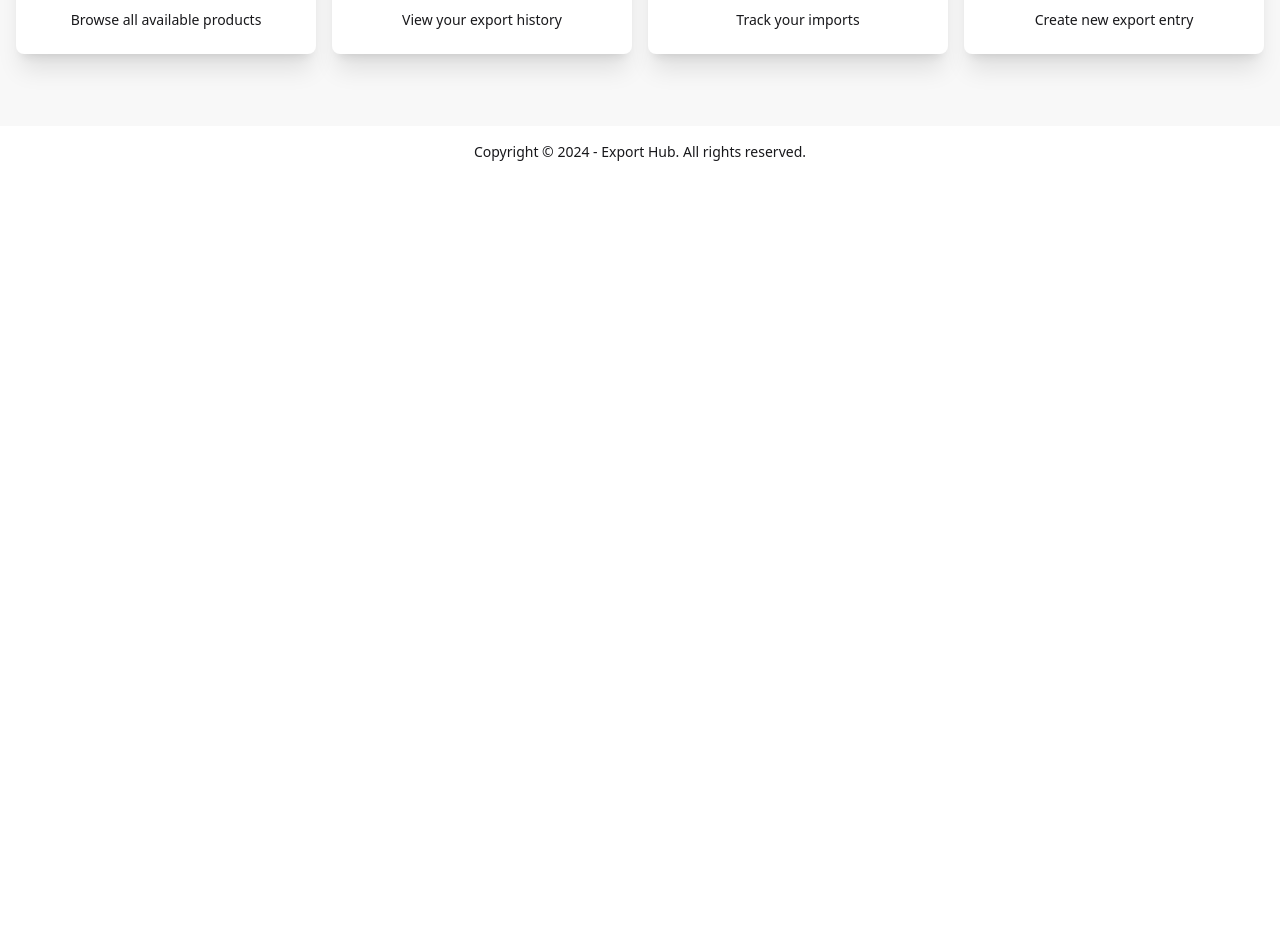
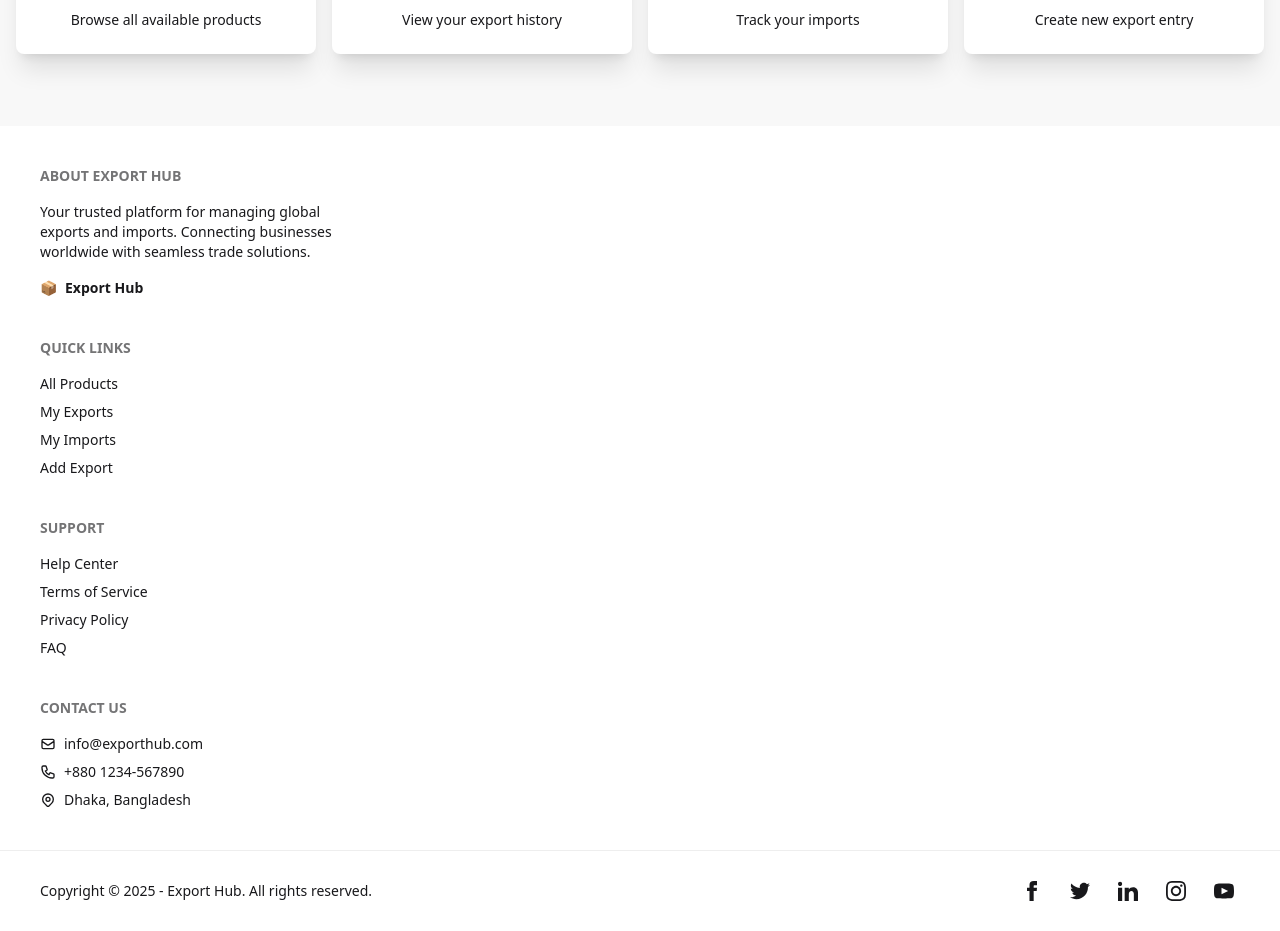
Before and after one commit to Nayem-51/client_10, a React (Vite) app: page / in a window 1280 px wide. Shown: the part 806-1737 px from the top of the page. Before the commit the page ends 984 px from the top, so only its background shows below. Built offline with nearby package versions, Linux system fonts and the light colour scheme.

Commit message:
Layout header change

```diff
--- a/src/Layout/Root.jsx
+++ b/src/Layout/Root.jsx
@@ -57,10 +57,10 @@
         {/* Right Side - Login/Register or User Profile */}
         <div className="flex-none">
           {user ? (
-            <div className="flex items-center gap-4">
-              <span className="text-sm hidden md:inline">Welcome, {user.name || user.email}!</span>
+            <div className="flex items-center gap-3">
+              {/* User Avatar with Dropdown */}
               <div className="dropdown dropdown-end">
-                <label tabIndex={0} className="btn btn-ghost btn-circle avatar">
+                <label tabIndex={0} className="btn btn-ghost btn-circle avatar cursor-pointer">
                   <div className="w-10 h-10 rounded-full ring ring-primary ring-offset-base-100 ring-offset-2 overflow-hidden">
                     {user.image ? (
                       <img
@@ -105,17 +105,26 @@
                   <li><Link to="/profile">Profile</Link></li>
                   <li><Link to="/my-exports">My Exports</Link></li>
                   <li><Link to="/my-imports">My Imports</Link></li>
-                  <div className="divider my-0"></div>
-                  <li><button onClick={handleLogout} className="text-error">Logout</button></li>
                 </ul>
               </div>
+
+              {/* Logout Button */}
+              <button
+                onClick={handleLogout}
+                className="btn btn-outline btn-error btn-sm"
+              >
+                <svg xmlns="http://www.w3.org/2000/svg" className="h-5 w-5" fill="none" viewBox="0 0 24 24" stroke="currentColor">
+                  <path strokeLinecap="round" strokeLinejoin="round" strokeWidth={2} d="M17 16l4-4m0 0l-4-4m4 4H7m6 4v1a3 3 0 01-3 3H6a3 3 0 01-3-3V7a3 3 0 013-3h4a3 3 0 013 3v1" />
+                </svg>
+                <span className="hidden sm:inline">Logout</span>
+              </button>
             </div>
           ) : (
             <div className="flex gap-2">
-              <Link to="/signin" className="btn btn-ghost">
+              <Link to="/signin" className="btn btn-ghost btn-sm">
                 Login
               </Link>
-              <Link to="/signup" className="btn btn-primary">
+              <Link to="/signup" className="btn btn-primary btn-sm">
                 Register
               </Link>
             </div>
@@ -159,9 +168,135 @@
       </main>
 
       {/* Footer */}
-      <footer className="footer footer-center p-4 bg-base-100 text-base-content mt-8">
-        <div>
-          <p>Copyright © 2024 - Export Hub. All rights reserved.</p>
+      <footer className="bg-base-100 text-base-content mt-8">
+        <div className="footer p-10 container mx-auto">
+          {/* Company Info */}
+          <nav>
+            <h6 className="footer-title">About Export Hub</h6>
+            <p className="max-w-xs text-sm">
+              Your trusted platform for managing global exports and imports.
+              Connecting businesses worldwide with seamless trade solutions.
+            </p>
+            <div className="flex gap-2 mt-2">
+              <span className="text-primary">📦</span>
+              <span className="text-sm font-semibold">Export Hub</span>
+            </div>
+          </nav>
+
+          {/* Quick Links */}
+          <nav>
+            <h6 className="footer-title">Quick Links</h6>
+            <Link to="/all-products" className="link link-hover">All Products</Link>
+            <Link to="/my-exports" className="link link-hover">My Exports</Link>
+            <Link to="/my-imports" className="link link-hover">My Imports</Link>
+            <Link to="/add-export" className="link link-hover">Add Export</Link>
+          </nav>
+
+          {/* Support */}
+          <nav>
+            <h6 className="footer-title">Support</h6>
+            <a className="link link-hover">Help Center</a>
+            <a className="link link-hover">Terms of Service</a>
+            <a className="link link-hover">Privacy Policy</a>
+            <a className="link link-hover">FAQ</a>
+          </nav>
+
+          {/* Contact Info */}
+          <nav>
+            <h6 className="footer-title">Contact Us</h6>
+            <div className="flex flex-col gap-2">
+              <a className="link link-hover flex items-center gap-2">
+                <svg xmlns="http://www.w3.org/2000/svg" className="h-4 w-4" fill="none" viewBox="0 0 24 24" stroke="currentColor">
+                  <path strokeLinecap="round" strokeLinejoin="round" strokeWidth={2} d="M3 8l7.89 5.26a2 2 0 002.22 0L21 8M5 19h14a2 2 0 002-2V7a2 2 0 00-2-2H5a2 2 0 00-2 2v10a2 2 0 002 2z" />
+                </svg>
+                info@exporthub.com
+              </a>
+              <a className="link link-hover flex items-center gap-2">
+                <svg xmlns="http://www.w3.org/2000/svg" className="h-4 w-4" fill="none" viewBox="0 0 24 24" stroke="currentColor">
+                  <path strokeLinecap="round" strokeLinejoin="round" strokeWidth={2} d="M3 5a2 2 0 012-2h3.28a1 1 0 01.948.684l1.498 4.493a1 1 0 01-.502 1.21l-2.257 1.13a11.042 11.042 0 005.516 5.516l1.13-2.257a1 1 0 011.21-.502l4.493 1.498a1 1 0 01.684.949V19a2 2 0 01-2 2h-1C9.716 21 3 14.284 3 6V5z" />
+                </svg>
+                +880 1234-567890
+              </a>
+              <a className="link link-hover flex items-center gap-2">
+                <svg xmlns="http://www.w3.org/2000/svg" className="h-4 w-4" fill="none" viewBox="0 0 24 24" stroke="currentColor">
+                  <path strokeLinecap="round" strokeLinejoin="round" strokeWidth={2} d="M17.657 16.657L13.414 20.9a1.998 1.998 0 01-2.827 0l-4.244-4.243a8 8 0 1111.314 0z" />
+                  <path strokeLinecap="round" strokeLinejoin="round" strokeWidth={2} d="M15 11a3 3 0 11-6 0 3 3 0 016 0z" />
+                </svg>
+                Dhaka, Bangladesh
+              </a>
+            </div>
+          </nav>
+        </div>
+
+        {/* Bottom Bar with Social Links and Copyright */}
+        <div className="border-t border-base-300">
+          <div className="container mx-auto px-10 py-6">
+            <div className="flex flex-col md:flex-row justify-between items-center gap-4">
+              {/* Copyright */}
+              <div className="text-sm text-center md:text-left">
+                <p>Copyright © {new Date().getFullYear()} - Export Hub. All rights reserved.</p>
+              </div>
+
+              {/* Social Links */}
+              <div className="flex gap-4">
+                <a
+                  href="https://facebook.com"
+                  target="_blank"
+                  rel="noopener noreferrer"
+                  className="btn btn-ghost btn-sm btn-circle hover:text-primary"
+                  aria-label="Facebook"
+                >
+                  <svg xmlns="http://www.w3.org/2000/svg" className="h-5 w-5" fill="currentColor" viewBox="0 0 24 24">
+                    <path d="M9 8h-3v4h3v12h5v-12h3.642l.358-4h-4v-1.667c0-.955.192-1.333 1.115-1.333h2.885v-5h-3.808c-3.596 0-5.192 1.583-5.192 4.615v3.385z"/>
+                  </svg>
+                </a>
+                <a
+                  href="https://twitter.com"
+                  target="_blank"
+                  rel="noopener noreferrer"
+                  className="btn btn-ghost btn-sm btn-circle hover:text-primary"
+                  aria-label="Twitter"
+                >
+                  <svg xmlns="http://www.w3.org/2000/svg" className="h-5 w-5" fill="currentColor" viewBox="0 0 24 24">
+                    <path d="M24 4.557c-.883.392-1.832.656-2.828.775 1.017-.609 1.798-1.574 2.165-2.724-.951.564-2.005.974-3.127 1.195-.897-.957-2.178-1.555-3.594-1.555-3.179 0-5.515 2.966-4.797 6.045-4.091-.205-7.719-2.165-10.148-5.144-1.29 2.213-.669 5.108 1.523 6.574-.806-.026-1.566-.247-2.229-.616-.054 2.281 1.581 4.415 3.949 4.89-.693.188-1.452.232-2.224.084.626 1.956 2.444 3.379 4.6 3.419-2.07 1.623-4.678 2.348-7.29 2.04 2.179 1.397 4.768 2.212 7.548 2.212 9.142 0 14.307-7.721 13.995-14.646.962-.695 1.797-1.562 2.457-2.549z"/>
+                  </svg>
+                </a>
+                <a
+                  href="https://linkedin.com"
+                  target="_blank"
+                  rel="noopener noreferrer"
+                  className="btn btn-ghost btn-sm btn-circle hover:text-primary"
+                  aria-label="LinkedIn"
+                >
+                  <svg xmlns="http://www.w3.org/2000/svg" className="h-5 w-5" fill="currentColor" viewBox="0 0 24 24">
+                    <path d="M4.98 3.5c0 1.381-1.11 2.5-2.48 2.5s-2.48-1.119-2.48-2.5c0-1.38 1.11-2.5 2.48-2.5s2.48 1.12 2.48 2.5zm.02 4.5h-5v16h5v-16zm7.982 0h-4.968v16h4.969v-8.399c0-4.67 6.029-5.052 6.029 0v8.399h4.988v-10.131c0-7.88-8.922-7.593-11.018-3.714v-2.155z"/>
+                  </svg>
+                </a>
+                <a
+                  href="https://instagram.com"
+                  target="_blank"
+                  rel="noopener noreferrer"
+                  className="btn btn-ghost btn-sm btn-circle hover:text-primary"
+                  aria-label="Instagram"
+                >
+                  <svg xmlns="http://www.w3.org/2000/svg" className="h-5 w-5" fill="currentColor" viewBox="0 0 24 24">
+                    <path d="M12 2.163c3.204 0 3.584.012 4.85.07 3.252.148 4.771 1.691 4.919 4.919.058 1.265.069 1.645.069 4.849 0 3.205-.012 3.584-.069 4.849-.149 3.225-1.664 4.771-4.919 4.919-1.266.058-1.644.07-4.85.07-3.204 0-3.584-.012-4.849-.07-3.26-.149-4.771-1.699-4.919-4.92-.058-1.265-.07-1.644-.07-4.849 0-3.204.013-3.583.07-4.849.149-3.227 1.664-4.771 4.919-4.919 1.266-.057 1.645-.069 4.849-.069zm0-2.163c-3.259 0-3.667.014-4.947.072-4.358.2-6.78 2.618-6.98 6.98-.059 1.281-.073 1.689-.073 4.948 0 3.259.014 3.668.072 4.948.2 4.358 2.618 6.78 6.98 6.98 1.281.058 1.689.072 4.948.072 3.259 0 3.668-.014 4.948-.072 4.354-.2 6.782-2.618 6.979-6.98.059-1.28.073-1.689.073-4.948 0-3.259-.014-3.667-.072-4.947-.196-4.354-2.617-6.78-6.979-6.98-1.281-.059-1.69-.073-4.949-.073zm0 5.838c-3.403 0-6.162 2.759-6.162 6.162s2.759 6.163 6.162 6.163 6.162-2.759 6.162-6.163c0-3.403-2.759-6.162-6.162-6.162zm0 10.162c-2.209 0-4-1.79-4-4 0-2.209 1.791-4 4-4s4 1.791 4 4c0 2.21-1.791 4-4 4zm6.406-11.845c-.796 0-1.441.645-1.441 1.44s.645 1.44 1.441 1.44c.795 0 1.439-.645 1.439-1.44s-.644-1.44-1.439-1.44z"/>
+                  </svg>
+                </a>
+                <a
+                  href="https://youtube.com"
+                  target="_blank"
+                  rel="noopener noreferrer"
+                  className="btn btn-ghost btn-sm btn-circle hover:text-primary"
+                  aria-label="YouTube"
+                >
+                  <svg xmlns="http://www.w3.org/2000/svg" className="h-5 w-5" fill="currentColor" viewBox="0 0 24 24">
+                    <path d="M19.615 3.184c-3.604-.246-11.631-.245-15.23 0-3.897.266-4.356 2.62-4.385 8.816.029 6.185.484 8.549 4.385 8.816 3.6.245 11.626.246 15.23 0 3.897-.266 4.356-2.62 4.385-8.816-.029-6.185-.484-8.549-4.385-8.816zm-10.615 12.816v-8l8 3.993-8 4.007z"/>
+                  </svg>
+                </a>
+              </div>
+            </div>
+          </div>
         </div>
       </footer>
     </div>
```
